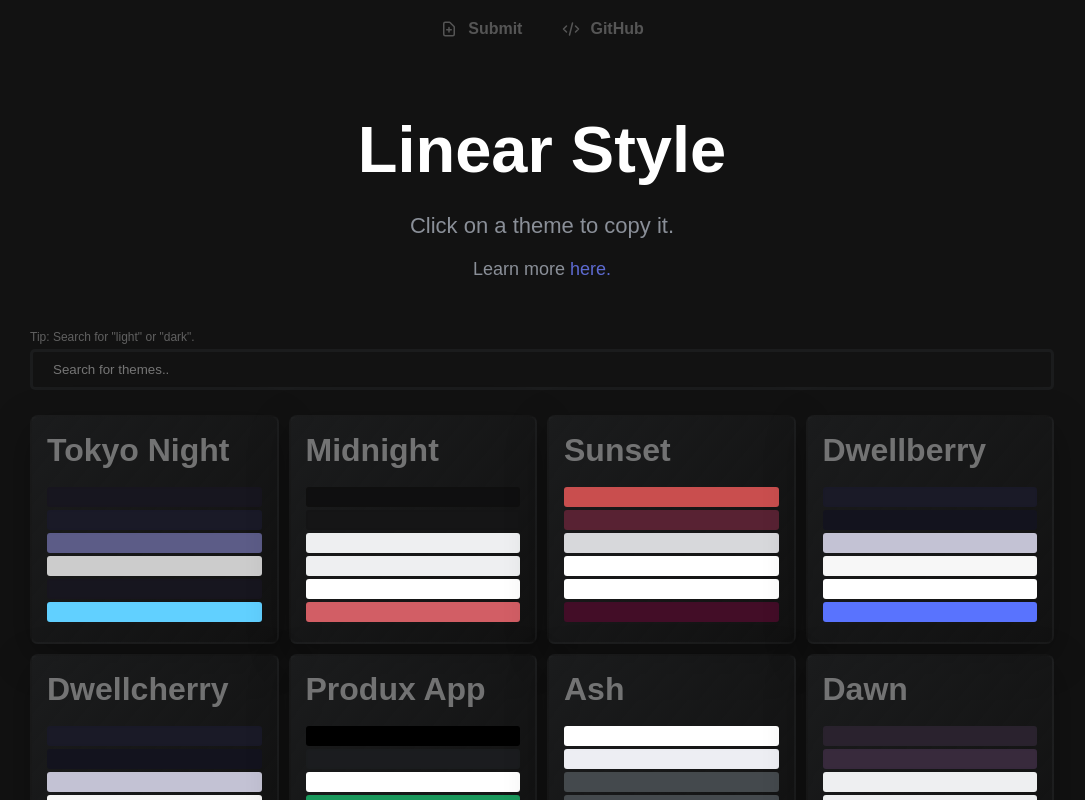
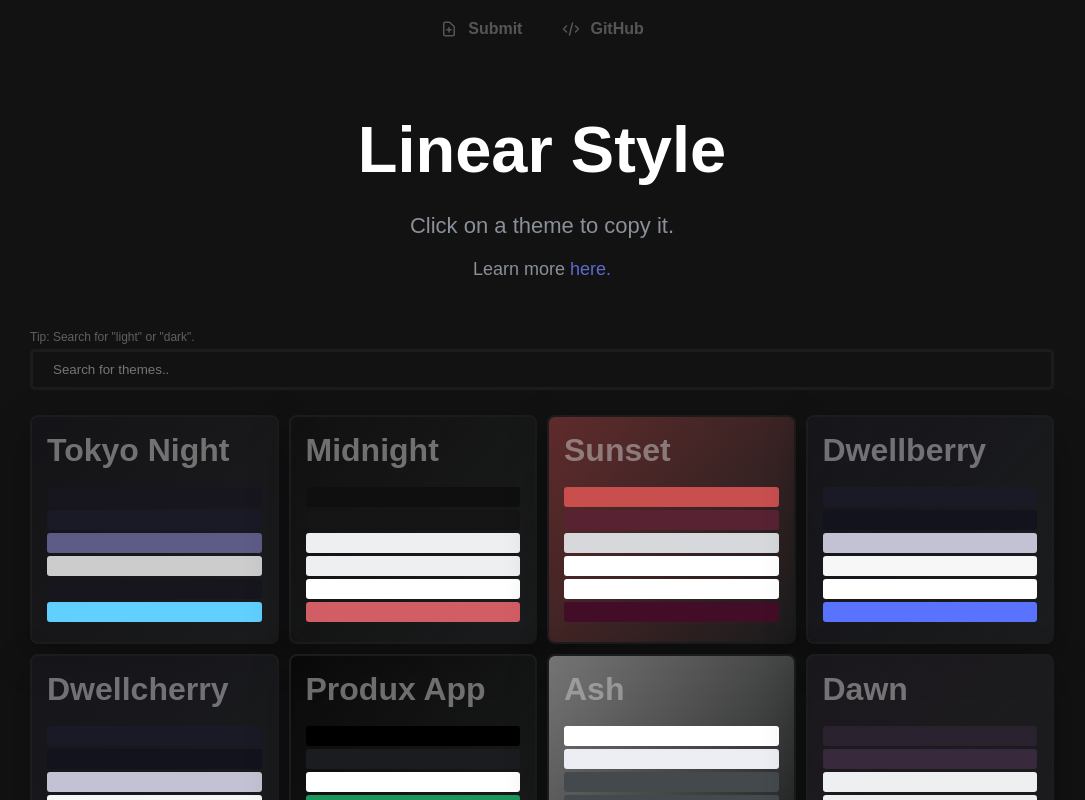
Before and after one commit to alii/linear-style, a Next.js app: page / in a window 1280 px wide. Shown: the top 800 px of the page, without its empty margins (98-1183 px from the left). Built offline with nearby package versions, Linux system fonts and the light colour scheme; a web font is replaced by a local one.

Commit message:
feat: Card background vibrancy

```diff
--- a/src/components/ThemeCard.ts
+++ b/src/components/ThemeCard.ts
@@ -4,20 +4,16 @@ export const ThemeCardOverlay = styled.div`
   position: relative;
 `;
 
-export const ThemeCard = styled.div<{ dimmed: boolean }>`
+export const ThemeCard = styled.div<{ dimmed: boolean; background: string }>`
   border-radius: 8px;
   padding: 15px 15px 20px;
-  border: 2px solid ${props => props.theme.colors.text}05;
+  border: 2px solid ${props => props.theme.colors.lighterBackground};
   box-shadow: 0 13px 40px rgba(0, 0, 0, 0.3);
   cursor: pointer;
   display: flex;
   flex-direction: column;
   height: 100%;
-  background: linear-gradient(
-    130deg,
-    ${props => props.theme.colors.lighterBackground},
-    ${props => props.theme.colors.lighterBackground}0c
-  );
+  background: linear-gradient(130deg, ${p => p.background}6c, ${props => props.theme.colors.lighterBackground});
   opacity: ${({ dimmed }) => (dimmed ? 0.5 : 1)};
   transition: 0.2s opacity ease-out 0s, transform ease-out 0.2s;
 
--- a/src/molecules/Theme.tsx
+++ b/src/molecules/Theme.tsx
@@ -18,7 +18,7 @@ export function Theme({ theme }: { theme: [string, string] }) {
   return (
     <ThemeCardOverlay>
       {copying && <ThemeCopiedLabel>✓ Copied!</ThemeCopiedLabel>}
-      <ThemeCard onClick={copy} dimmed={copying}>
+      <ThemeCard onClick={copy} dimmed={copying} background={background}>
         <ThemeCardHeader>{name}</ThemeCardHeader>
 
         {[background, sidebarBackground, sidebarText, text, accentText, accent].map(color => {
```
